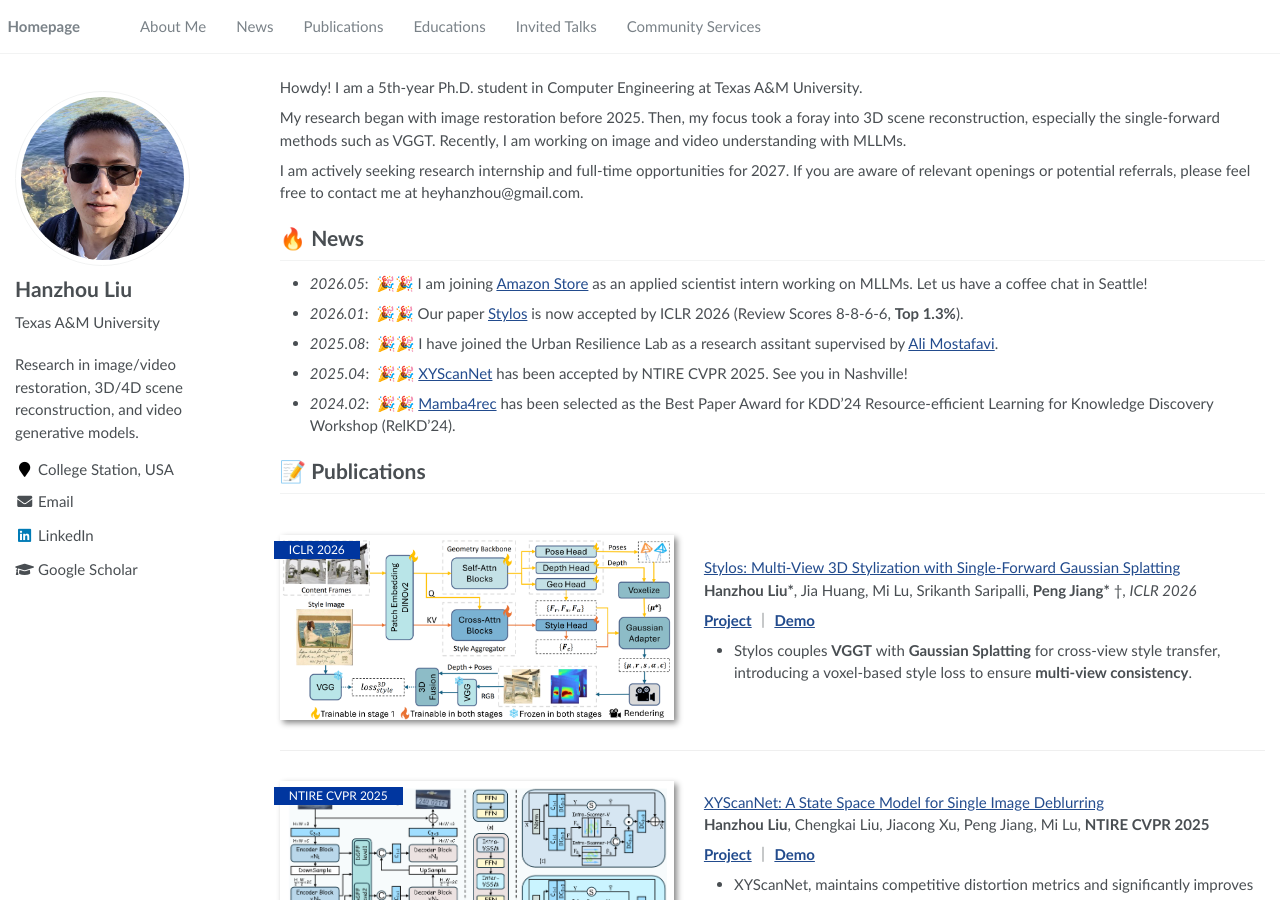
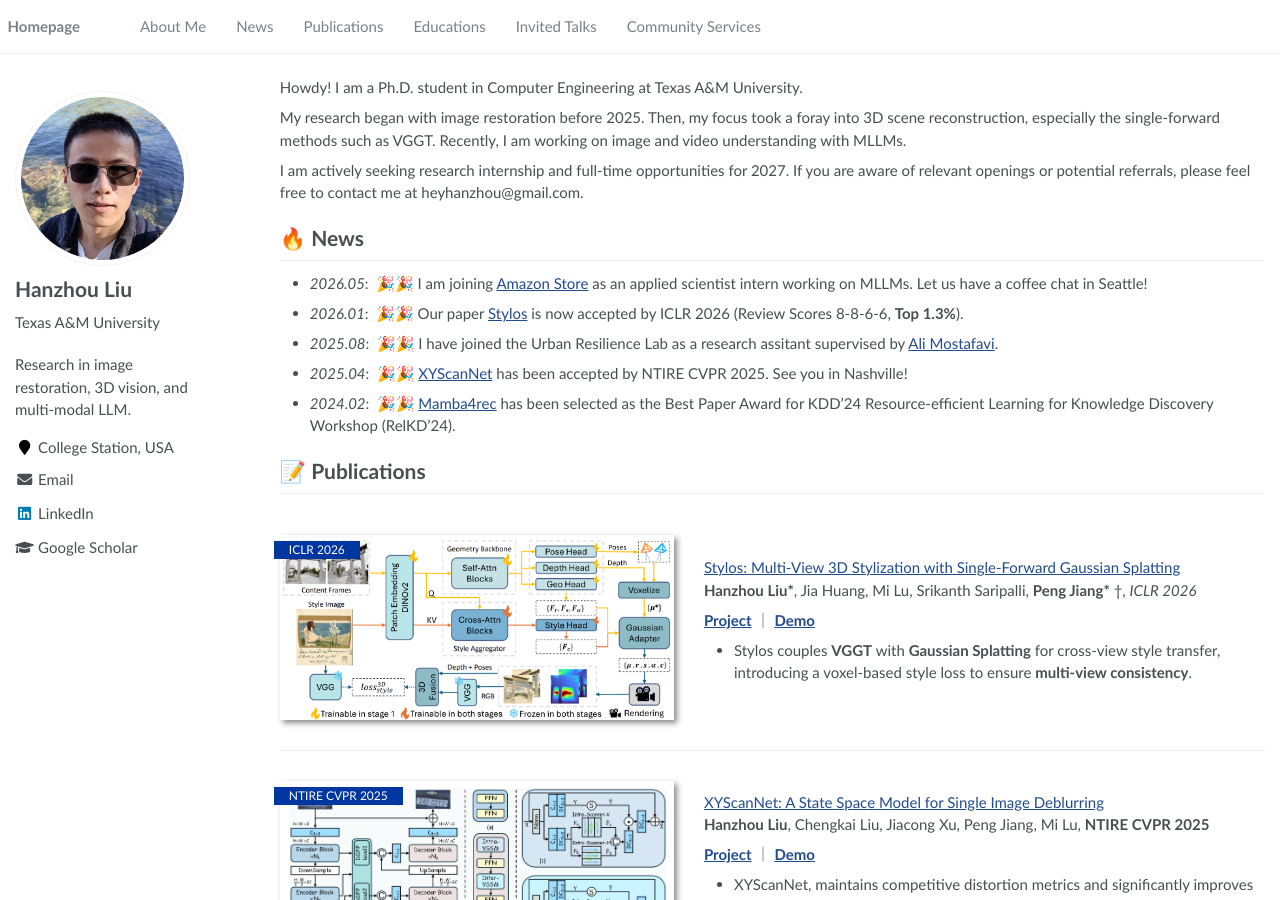
Before and after one commit to HanzhouLiu/hanzhouliu.github.io, a Jekyll site: the page built from _pages/about.md, in a window 1280 px wide and 900 px high. Built offline with Jekyll 4.4.1, drawn with Linux system fonts in a browser that asks for light colours.

Commit message:
updated bio

```diff
--- a/_config.yml
+++ b/_config.yml
@@ -7,7 +7,7 @@
 
 # Site Settings
 title                    : "Hanzhou Liu"
-description              : "Research in image/video restoration, 3D/4D scene reconstruction, and video generative models."
+description              : "Research in image restoration, 3D vision, and multi-modal LLM."
 
 repository               : "HanzhouLiu/hanzhouliu.github.io"
 google_scholar_stats_use_cdn : true
--- a/_pages/about.md
+++ b/_pages/about.md
@@ -17,7 +17,7 @@ redirect_from:
 
 <span class='anchor' id='about-me'></span>
 
-Howdy! I am a 5th-year Ph.D. student in Computer Engineering at Texas A&M University.
+Howdy! I am a Ph.D. student in Computer Engineering at Texas A&M University.
 
 My research began with image restoration before 2025. Then, my focus took a foray into 3D scene reconstruction, especially the single-forward methods such as VGGT. Recently, I am working on image and video understanding with MLLMs.
 
```
